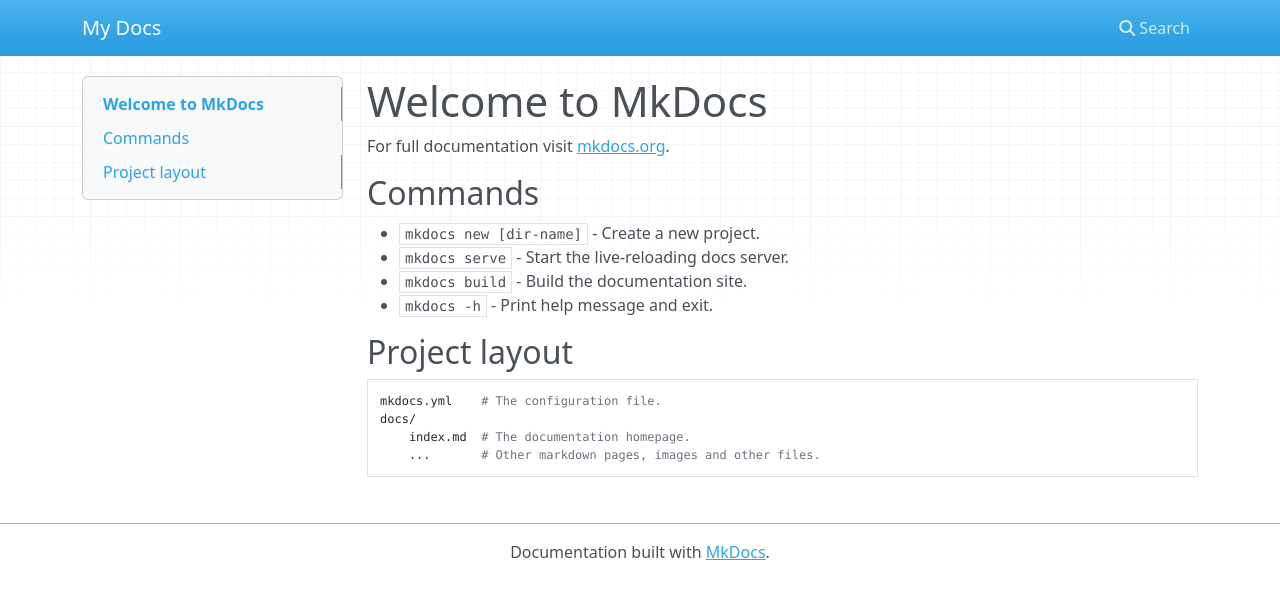
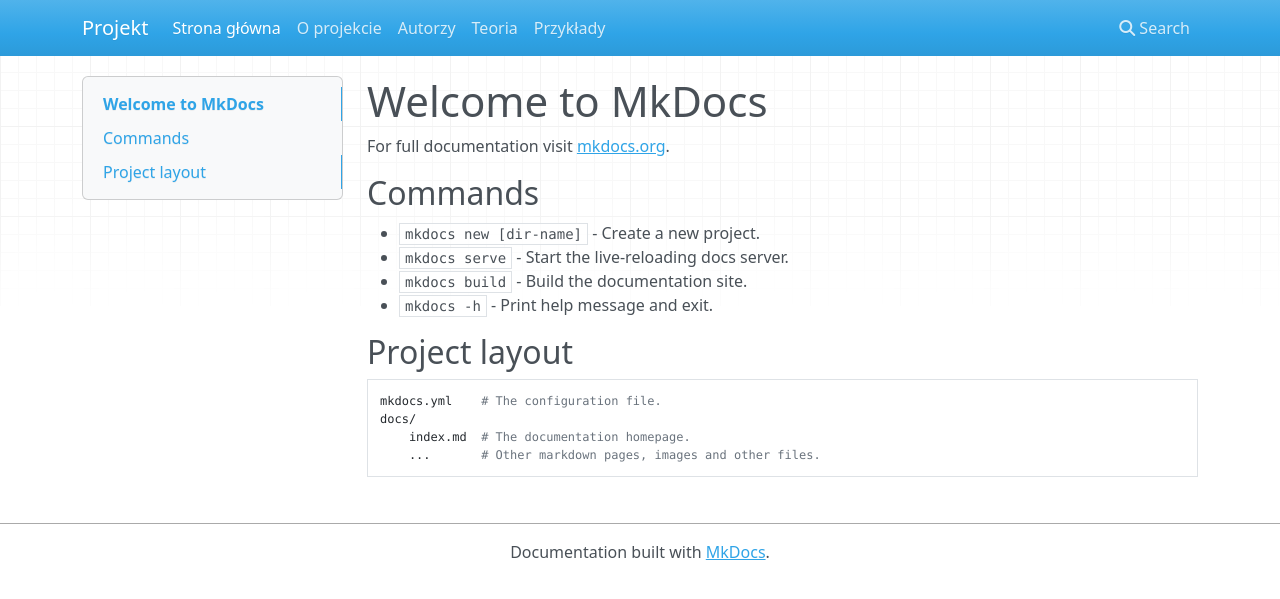
Before and after one commit to saganemanuel/projekt-dev, an MkDocs documentation site: the page built from docs/index.md, in a window 1280 px wide. Shown: the top 599 px of the page. Built offline with MkDocs 1.6.1, drawn with Linux system fonts in a browser that asks for light colours; nearby versions of some CDN libraries.

Commit message:
Zmodyfikowano konfigurację mkdocs.yml - dodano nawigację

```diff
--- a/mkdocs.yml
+++ b/mkdocs.yml
@@ -1 +1,8 @@
 site_name: My Docs
+site_name: Projekt
+nav:
+  - Strona główna: index.md
+  - O projekcie: o_projekcie.md
+  - Autorzy: autorzy.md
+  - Teoria: teoria.md
+  - Przykłady: przyklady.md
```
